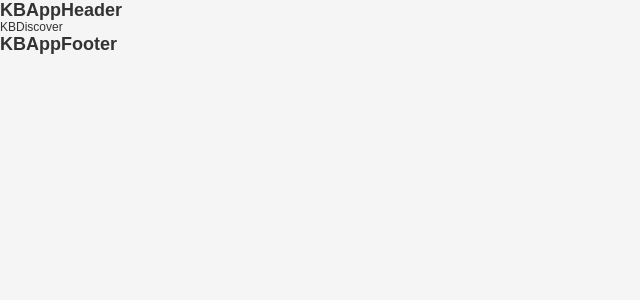
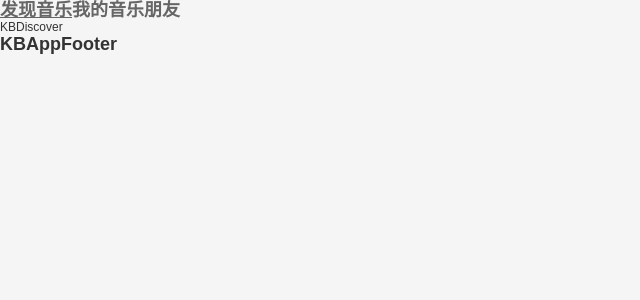
Before and after one commit to huangkairan/cloudmusic-react, a React (Create React App) app: page / in a window 1280 px wide. Shown: the top 300 px of the page, without its empty margins (0-640 px from the left). Built offline with nearby package versions, Linux system fonts and the light colour scheme.

Commit message:
feat(app-header):增加NavLInk

```diff
--- a/src/components/app-header/index.js
+++ b/src/components/app-header/index.js
@@ -1,9 +1,14 @@
 import React, { memo } from "react";
+import { NavLink } from "react-router-dom";
 
 export default memo(function KBAppHeader() {
   return (
     <div>
-      <h2>KBAppHeader</h2>
+      <h2>
+        <NavLink to="/">发现音乐</NavLink>
+        <NavLink to="/mine">我的音乐</NavLink>
+        <NavLink to="/friend">朋友</NavLink>
+      </h2>
     </div>
   );
 });
```
